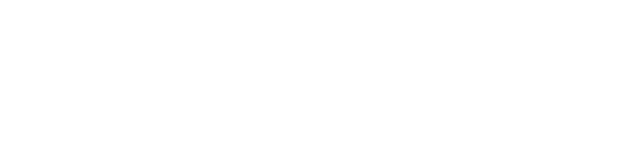
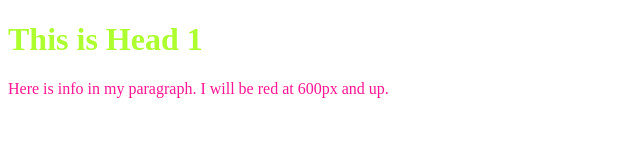
Before and after one commit to caalive/html-css-bootcamp, a plain HTML site: page 027_media-queries/00_min-width/index.html in a window 1280 px wide. Shown: the whole page, without its empty margins (0-640 px from the left). Drawn offline with Linux system fonts and the light colour scheme.

Commit message:
adds media query files

```diff
--- a/027_media-queries/00_min-width/index.html
+++ b/027_media-queries/00_min-width/index.html
@@ -2,9 +2,11 @@
 <html lang="en">
 <head>
     <meta charset="UTF-8">
-    <title>Title</title>
+    <link rel="stylesheet" href="main.css">
+    <title>media query</title>
 </head>
 <body>
-
+<h1>This is Head 1</h1>
+<p>Here is info in my paragraph. I will be red at 600px and up.</p>
 </body>
 </html>
--- a/027_media-queries/00_min-width/main.css
+++ b/027_media-queries/00_min-width/main.css
@@ -0,0 +1,13 @@
+h1{
+    color:red;
+}
+
+@media (min-width:900px){
+    h1{
+        color:greenyellow;
+    }
+
+    p{
+        color: deeppink;
+    }
+}
--- /dev/null
+++ b/027_media-queries/00_min-width/mq_600-plus.css
@@ -0,0 +1,3 @@
+p {
+    color:red;
+}
```
